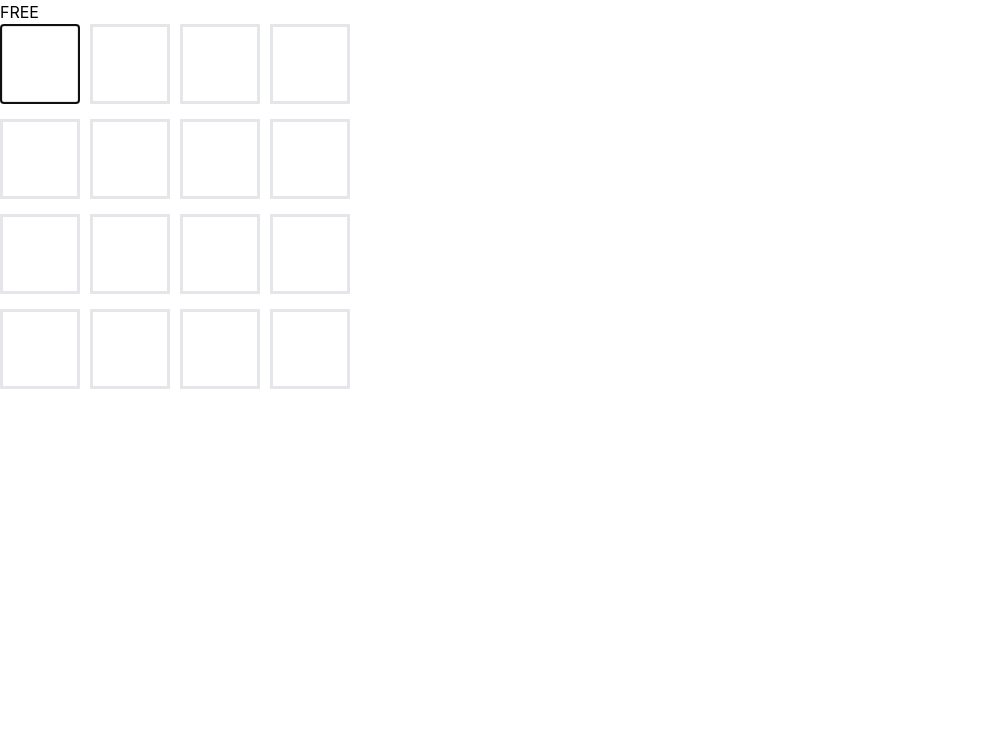
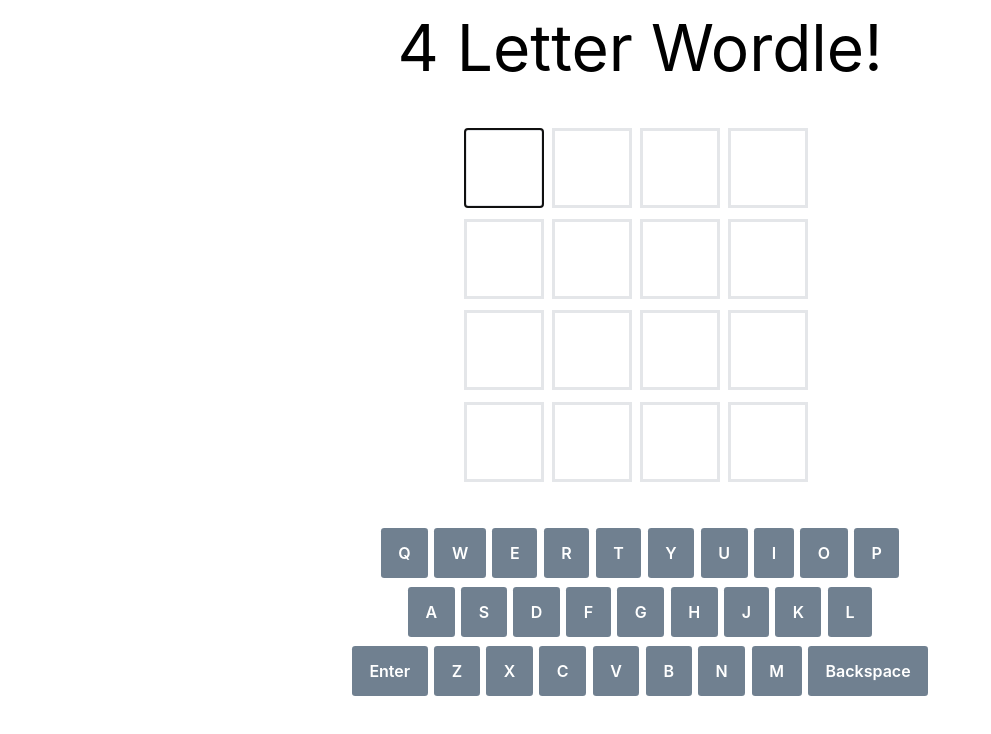
Before and after one commit to MaxEnglish/Personal_Website, a React (Create React App) app: page /wordle in a window 1280 px wide. Shown: the top 734 px of the page, without its empty margins (0-991 px from the left). Built offline with nearby package versions, Linux system fonts and the light colour scheme.

Commit message:
page formatting

```diff
--- /dev/null
+++ b/src/Wordle/components-wordle/keyboard.js
@@ -0,0 +1,19 @@
+import React from 'react';
+import '../css-wordle/keyboard.css'
+
+export default function Keyboard () {
+
+    const letters = [['Q','W','E','R','T','Y','U','I','O','P'],['A','S','D','F','G','H','J','K','L'],['Enter','Z','X','C','V','B','N','M','Backspace']]
+
+    return (
+        <div className='keyboard-container'>
+            {letters.map((row, rowIndex) => (
+                <div className='keyboard-row' key={'keyboard-row-' + rowIndex}>
+                    {row.map((letter, letterIndex) => (
+                        <button className='keyboard-letter' key={'keyboard-letter-' + letterIndex}>{letter}</button>
+                    ))}
+                </div>
+            ))}
+        </div>
+    )
+}
--- /dev/null
+++ b/src/Wordle/css-wordle/keyboard.css
@@ -0,0 +1,24 @@
+.keyboard-container {
+    display: flex;
+    flex-direction: column;
+    margin: auto;
+    margin-top: 2rem;
+}
+
+.keyboard-row {
+    display: flex;
+    flex-direction: row;
+    margin: auto;
+    margin-bottom: .2rem;
+}
+
+.keyboard-letter {
+    text-align: center;
+    background-color: slategray;
+    color: white;
+    padding: .8rem 1.1rem;
+    margin: .2rem;
+    border: transparent;
+    border-radius: .2rem;
+    font-weight: 600;
+}
--- a/src/Wordle/css-wordle/tile-space.css
+++ b/src/Wordle/css-wordle/tile-space.css
@@ -1,11 +1,11 @@
 .letter-space {
     caret-color: transparent;
     border: 3px solid #e4e6e9;
-    width: 80px;
-    height: 80px;
-    margin-right: 10px;
+    width: 5rem;
+    height: 5rem;
+    margin-right: .5rem;
     text-align: center;
-    font-size: 40px;
+    font-size: 2.5rem;
     font-weight: 600;
     user-select: none;
     text-decoration: none;
@@ -15,7 +15,7 @@
 .wordle-row {
     display: flex;
     flex-direction: row;
-    margin-bottom: 15px;
+    margin-bottom: .7rem;
 }
 
 .letter-space::selection {
--- /dev/null
+++ b/src/Wordle/css-wordle/wordle-main.css
@@ -0,0 +1,15 @@
+.wordle-title {
+    font-size: 4rem;
+    margin-bottom: 2rem;
+}
+
+.wordle-container {
+    text-align: center;
+    display: flex;
+    flex-direction: column;
+}
+
+.wordle-board {
+    margin: auto;
+    display: inline-block;
+}
--- a/src/Wordle/js/wordle.js
+++ b/src/Wordle/js/wordle.js
@@ -0,0 +1,10 @@
+const getWord = () => {
+    fetch ('https://api.wordnik.com/v4/words.json/randomWord?hasDictionaryDef=true&maxCorpusCount=-1&minDictionaryCount=1&maxDictionaryCount=-1&minLength=4&maxLength=4&api_key=ewnok8gtygsnov62psuoiwe6qckl8qfpzxa4wue8nhk14468l')
+    .then((response) => response.json())
+    .then((data) => {
+        return data.word;
+    })
+    .catch((err)=> {
+        console.log(err);
+    })
+}
--- a/src/pages/WordleGame.js
+++ b/src/pages/WordleGame.js
@@ -1,5 +1,7 @@
-import React, {useEffect} from 'react';
+import React, {useEffect, useState} from 'react';
 import LetterSpace from '../Wordle/components-wordle/letter-space';
+import Keyboard from '../Wordle/components-wordle/keyboard';
+import '../Wordle/css-wordle/wordle-main.css';
 
 export default function WordleGame () {
 
@@ -7,7 +9,12 @@ export default function WordleGame () {
     const endPoints = [3,7,11,15];
     const startPoints = [0,4,8,12];
     var inFetch = false;
-    var theWord = 'FREE';
+
+    const words = ['ABLE', 'ACID', 'AGED', 'ALSO', 'AREA', 'ARMY', 'AWAY', 'BABY'];
+
+    const getWord = () => {return words[Math.floor(Math.random() * (words.length - 1))]}
+
+    const [word, setWord] = useState(()=>getWord());
 
     const getValueOfRow = (rowNum) => {
         let finalString = '';
@@ -18,6 +25,7 @@ export default function WordleGame () {
     }
 
     useEffect(()=> {
+
         document.addEventListener('keydown', async (e)=> {
             e.preventDefault();
             const id = parseInt(e.target.id,10);
@@ -40,9 +48,9 @@ export default function WordleGame () {
 
                     inFetch = true;
 
-                    const word = getValueOfRow(e.target.parentElement.id);
+                    const wordToTest = getValueOfRow(e.target.parentElement.id);
 
-                    await fetch('https://api.wordnik.com/v4/word.json/' + word + '/scrabbleScore?api_key=ewnok8gtygsnov62psuoiwe6qckl8qfpzxa4wue8nhk14468l')
+                    await fetch('https://api.wordnik.com/v4/word.json/' + wordToTest + '/scrabbleScore?api_key=ewnok8gtygsnov62psuoiwe6qckl8qfpzxa4wue8nhk14468l')
                     .then((response) => response.json())
                     .then((data) => {
                         const spaces = Array.from(e.target.parentElement.children);
@@ -53,15 +61,15 @@ export default function WordleGame () {
                             });
                         } else {
                             e.target.classList.add('no-outline');
-                            const word = [...theWord];
+                            const wordToArr = [...word];
                             var counter = 0;
                             spaces.forEach((space, index) => {
                                 const val = space.value;
                                 setTimeout(() => {
-                                    if (val === word[index]) {
+                                    if (val === wordToArr[index]) {
                                         space.classList.add('my-green');
                                         ++counter;
-                                    } else if (word.includes(val)) {
+                                    } else if (wordToArr.includes(val)) {
                                         space.classList.add('my-yellow')
                                     } else {
                                         space.classList.add('my-gray')
@@ -69,6 +77,7 @@ export default function WordleGame () {
                                 }, index * 800)
                             })
 
+                            //check if correct word and go to next line
                             setTimeout(()=> {
                                 if (counter === 4) {
                                     //show winning modal
@@ -77,14 +86,11 @@ export default function WordleGame () {
                                 } else {
                                     //show losing modal
                                 }
-
                             }, 3200) ;
-
                         }
+                        //reseting the animations
                         setTimeout(() => {
-                            spaces.forEach((space) => {
-                                space.style = null;
-                            })
+                            spaces.forEach((space) => {space.style = null})
                         },500);
 
                     })
@@ -100,11 +106,12 @@ export default function WordleGame () {
         document.getElementById(0).select();
 
         document.addEventListener('mousedown', (e) => e.preventDefault())
-    },[])
+    },[word])
 
     return (
-        <>
-            <header>FREE</header>
+        <div className='wordle-container'>
+            <header className='wordle-title'>4 Letter Wordle!</header>
+            <div className='wordle-board'>
                 {[...Array(4)].map((row, rowNum) => (
                     <div className='wordle-row' key={'row-' + rowNum} id={'row-' + rowNum}>
                     {[...Array(4)].map((space, i) => (
@@ -112,6 +119,8 @@ export default function WordleGame () {
                     ))}
                     </div>
                 ))}
-        </>
+            </div>
+            <Keyboard/>
+        </div>
     )
 }
```
Lines whose indentation alone changed are shown as unchanged.
